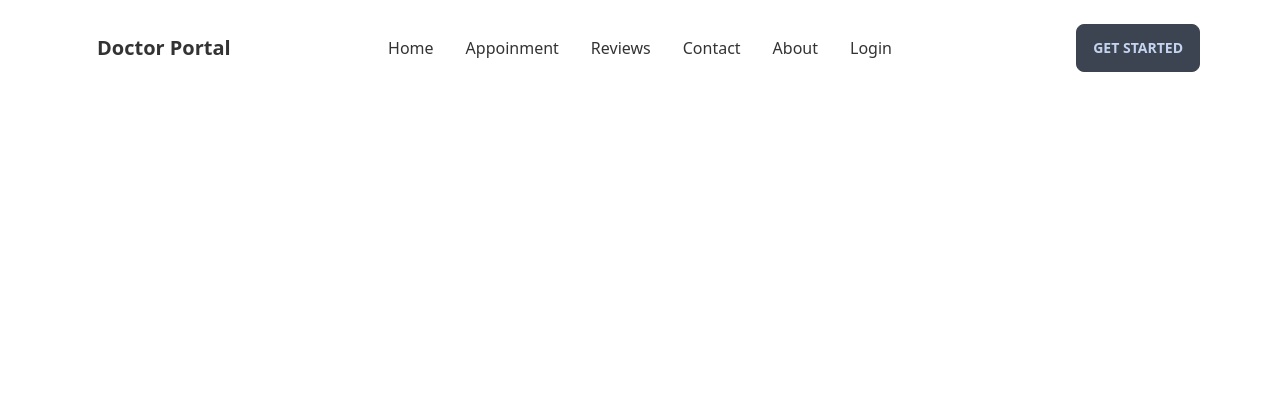
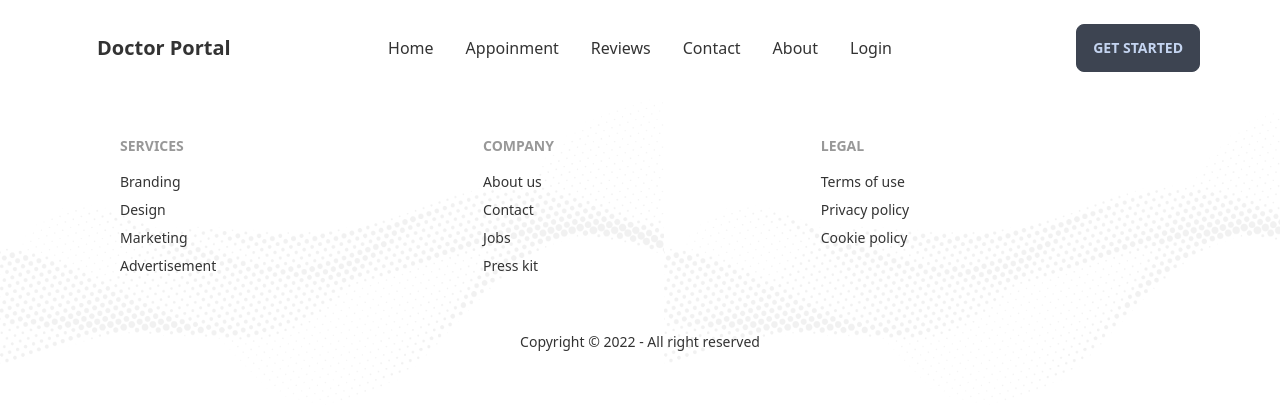
Before and after one commit to rakibahmeddev/doctor-portal, a React (Create React App) app: page /appointment in a window 1280 px wide. Shown: the top 416 px of the page. Built offline with nearby package versions, Linux system fonts and the light colour scheme.

Commit message:
appointment compo created and footer added

```diff
--- a/src/App.js
+++ b/src/App.js
@@ -1,6 +1,7 @@
 import { Route, Routes } from "react-router-dom";
 import "./App.css";
 import About from "./Pages/About/About";
+import Appointment from "./Pages/Appointment/Appointment";
 import Home from "./Pages/Home/Home";
 import Login from "./Pages/Login/Login";
 import Navbar from "./Pages/Shared/Navbar";
@@ -11,6 +12,10 @@ function App() {
       <Navbar></Navbar>
       <Routes>
         <Route path="/" element={<Home></Home>}></Route>
+        <Route
+          path="/appointment"
+          element={<Appointment></Appointment>}
+        ></Route>
         <Route path="/about" element={<About></About>}></Route>
         <Route path="/login" element={<Login></Login>}></Route>
       </Routes>
--- /dev/null
+++ b/src/Pages/Appointment/Appointment.js
@@ -0,0 +1,12 @@
+import React from "react";
+import Footer from "../Shared/Footer";
+
+const Appointment = () => {
+  return (
+    <div>
+      <Footer></Footer>
+    </div>
+  );
+};
+
+export default Appointment;
--- a/src/Pages/Shared/Navbar.js
+++ b/src/Pages/Shared/Navbar.js
@@ -8,7 +8,7 @@ const Navbar = () => {
         <Link to="/">Home</Link>
       </li>
       <li>
-        <Link to="/appoinment">Appoinment</Link>
+        <Link to="/appointment">Appoinment</Link>
       </li>
       <li>
         <Link to="/reviews">Reviews</Link>
```
